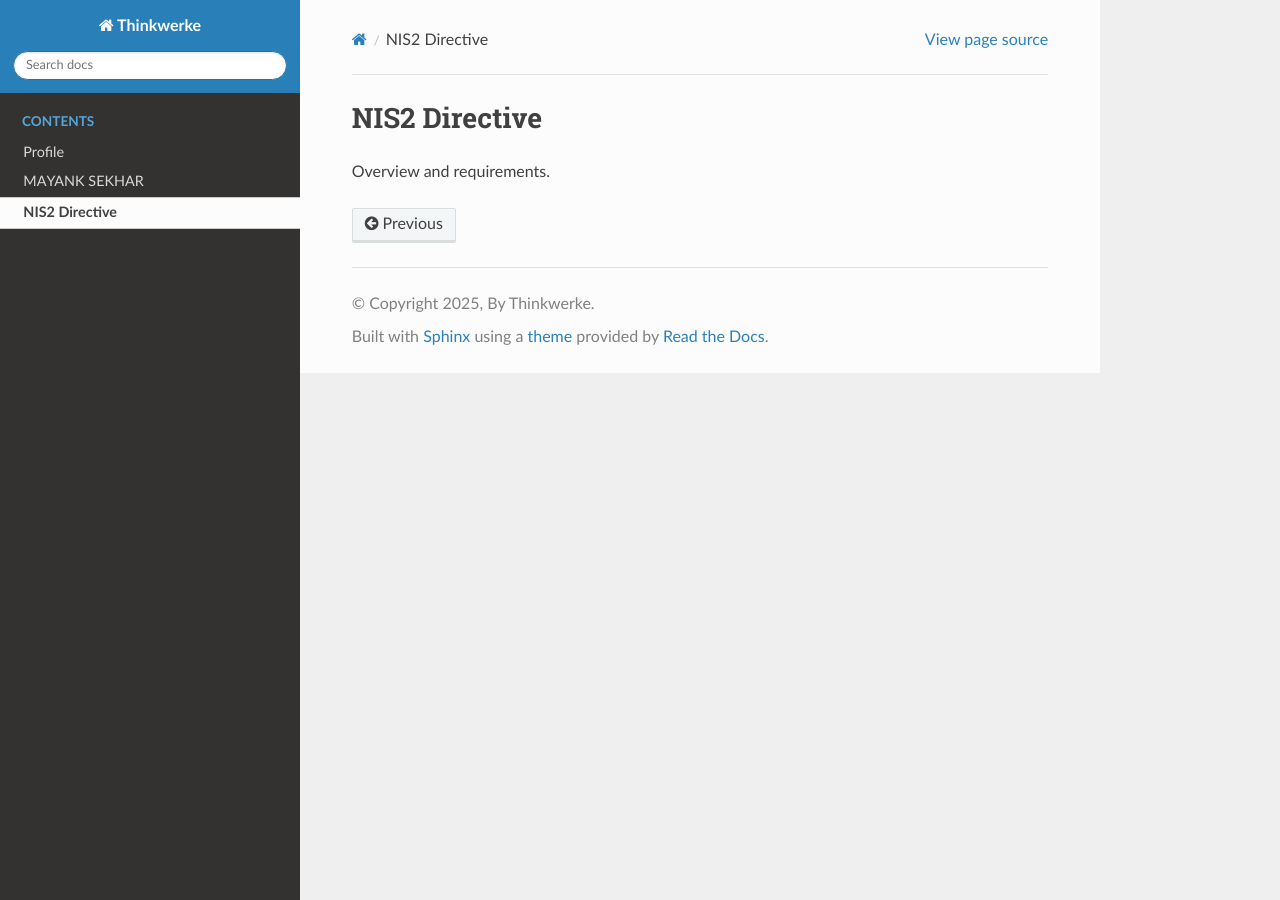
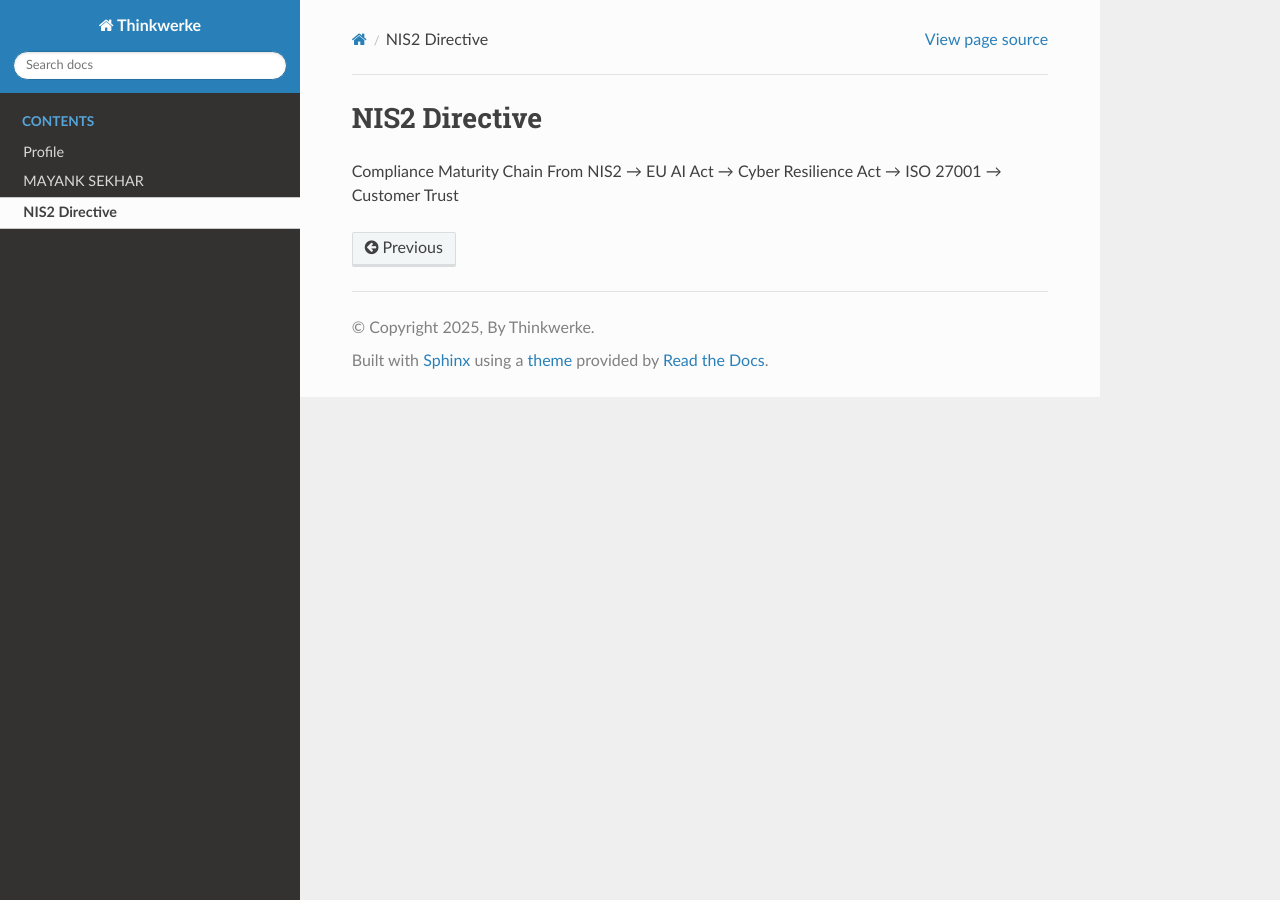
Before and after one commit to Mynkskhr/docs.thinkwerke, a Sphinx documentation site: the page built from docs/source/nis2-directive.rst, in a window 1280 px wide. Built offline with Sphinx 7.4.7 and the Read the Docs theme 3.1.0, drawn with Linux system fonts in a browser that asks for light colours.

Commit message:
Update nis2-directive.rst

```diff
--- a/docs/source/nis2-directive.rst
+++ b/docs/source/nis2-directive.rst
@@ -1,4 +1,5 @@
 NIS2 Directive
 ==============
 
-Overview and requirements.
+Compliance Maturity Chain
+From NIS2 → EU AI Act → Cyber Resilience Act → ISO 27001 → Customer Trust
```
